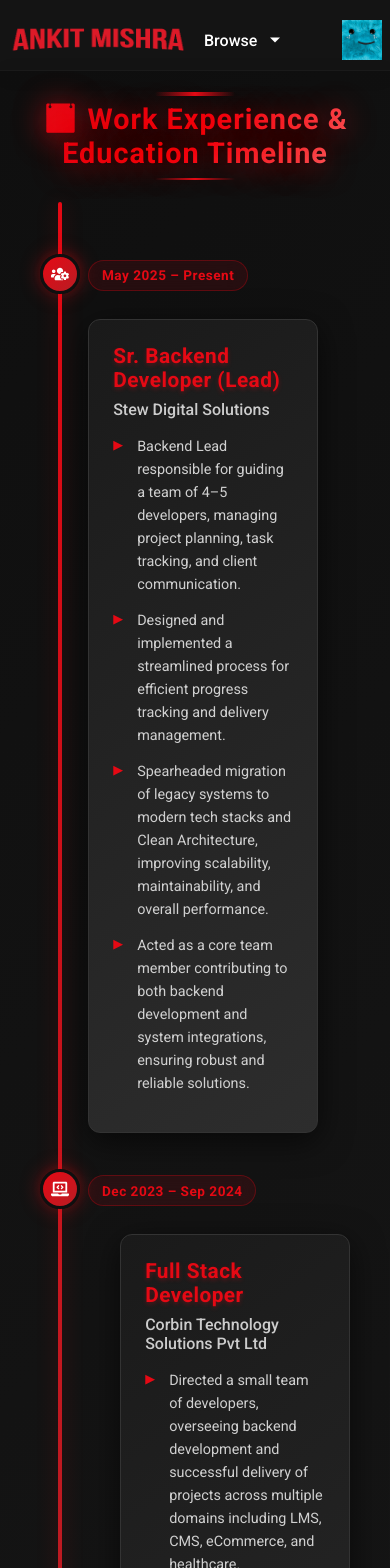
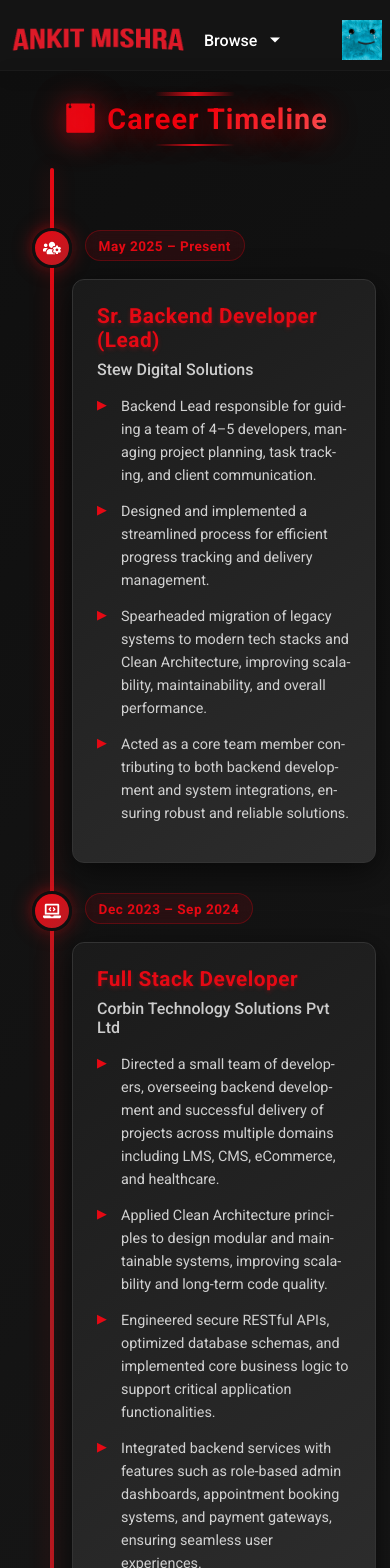
Before and after one commit to ankitdotdev/ankit-netflix-portfolio, a Next.js app: page /work-experience in a window 390 px wide. Shown: the top 1568 px of the page. Built offline with nearby package versions, Linux system fonts and the light colour scheme.

Commit message:
feat:"fixed mobile responsiveness of the career timeline"

```diff
--- a/src/features/work-experience/index.module.css
+++ b/src/features/work-experience/index.module.css
@@ -106,9 +106,26 @@
   left: 0;
 }
 
+.left .content {
+  margin-left: -1rem;
+  margin-right: 2rem; /* keep gap from timeline */
+}
+
 /* Right side */
 .right {
   left: 50%;
+  padding: 1rem 0; /* keeps width balanced */
+  box-sizing: border-box;
+}
+
+.right .content {
+  margin-left: 2.5rem; /* gap from timeline line */
+  margin-right: 0; /* prevent sticking to screen edge */
+}
+
+.right .iconWrapper {
+  left: -20px;
+  right: auto;
 }
 
 /* Content box (Netflix-style with arrows) */
@@ -117,6 +134,7 @@
   background: linear-gradient(145deg, #1a1a1a 0%, #2d2d2d 100%);
   position: relative;
   border-radius: 12px;
+  width: 100%;
   box-shadow: 0 8px 32px rgba(0, 0, 0, 0.6);
   border: 1px solid #333;
   backdrop-filter: blur(10px);
@@ -148,17 +166,7 @@
   border-bottom: 8px solid transparent;
 }
 
-.left .content {
-  margin-left: auto;
-  margin-right: 2rem; /* Add margin to prevent moving toward center line on scale */
-}
-
-.right .content {
-  margin-right: auto;
-  margin-left: 2rem; /* Add margin to prevent moving toward center line on scale */
-}
-
-/* Circle marker (Netflix-style) */
+/* Circle marker */
 .timelineItem::before {
   content: "";
   position: absolute;
@@ -175,9 +183,10 @@
 
 .right::before {
   left: -12px;
+  right: auto;
 }
 
-/* Card styles (Netflix-style) */
+/* Card styles */
 .title {
   font-size: 1.3rem;
   font-weight: 700;
@@ -207,6 +216,9 @@
   font-size: 0.9rem;
   line-height: 1.6;
   list-style: none;
+  text-align: justify;
+  text-justify: inter-word;
+  hyphens: auto; /* adds hyphenation */
 }
 
 .description li {
@@ -234,7 +246,7 @@
   transform: translateX(2px);
 }
 
-/* Icon Wrapper (Netflix-style) */
+/* Icon Wrapper */
 .iconWrapper {
   position: absolute;
   top: 20px;
@@ -250,7 +262,6 @@
   font-size: 18px;
   z-index: 3;
   box-shadow: 0 0 20px rgba(229, 9, 20, 0.4);
-  transition: none;
   border: 3px solid #0f0f0f;
 }
 
@@ -274,6 +285,7 @@
   width: fit-content;
   letter-spacing: 0.5px;
 }
+
 .dateOutside {
   position: absolute;
   top: 25px;
@@ -299,12 +311,13 @@
   left: -200px;
   text-align: center;
 }
+
 /* Centered last item with game icon */
 .center {
-  position: relative;   /* stay inside the flow instead of absolute */
+  position: relative;
   display: flex;
   justify-content: center;
-  margin-top: 3rem;     /* spacing above */
+  margin-top: 3rem;
 }
 
 .gameIcon {
@@ -313,7 +326,7 @@
   animation: pulse 1.5s infinite;
 }
 
-/* Pulse animation for fun */
+/* Pulse animation */
 @keyframes pulse {
   0% {
     box-shadow: 0 0 10px rgba(0, 200, 83, 0.5);
@@ -325,6 +338,7 @@
     box-shadow: 0 0 10px rgba(0, 200, 83, 0.5);
   }
 }
+
 /* Mobile responsive */
 @media screen and (max-width: 768px) {
   .heading {
@@ -338,7 +352,7 @@
   }
 
   .timeline {
-    width: 95%;
+    width: 113%;
   }
 
   .timeline::after {
@@ -347,37 +361,47 @@
 
   .timelineItem {
     width: 100%;
-    padding-left: 3rem;
-    padding-right: 0;
+    padding: 0 1.5rem 0 2.5rem;
   }
 
   .timelineItem::before {
-    left: 8px;
+    left: 5px;
+    right: auto;
   }
 
   .right {
     left: 0;
+    padding: 0 1.5rem 0 2.5rem;
+  }
+
+  .left .content,
+  .right .content {
+    margin: 0;
   }
 
   .content::after {
-    display: none; /* Hide arrows on mobile */
+    display: none;
   }
 
   .dateOutside {
     position: relative;
-    top: 2px;
-    left: 0 !important;
+    top: 1.4rem;
+    left: 0.8rem !important;
     right: 0 !important;
     display: block;
     margin-top: 0.5rem;
     text-align: left;
     width: fit-content;
-    margin-bottom: 30px;
+    margin-bottom: 40px;
   }
 
   .iconWrapper {
-    left: 0px !important;
+    left: 0 !important;
     right: auto !important;
+  }
+
+  .description {
+    text-align: left; /* avoid large gaps */
   }
 }
 
--- a/src/features/work-experience/index.tsx
+++ b/src/features/work-experience/index.tsx
@@ -7,7 +7,7 @@ const WorkExperienceContainer = () => {
   return (
     <div className={styles.container}>
       <h2 className={styles.heading}>
-        📅 Work Experience & Education Timeline
+        📅 Career Timeline
       </h2>
       <div className={styles.timeline}>
         {experiences.map((exp, index) => (
```
